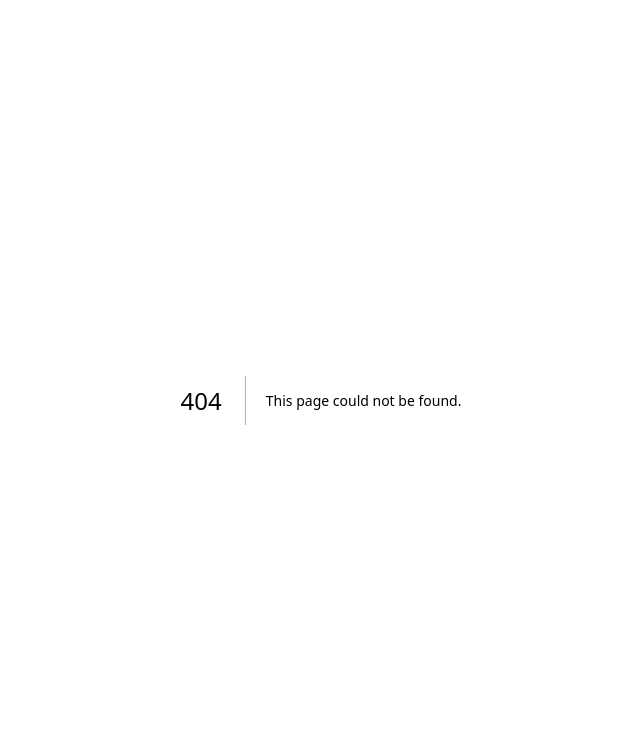
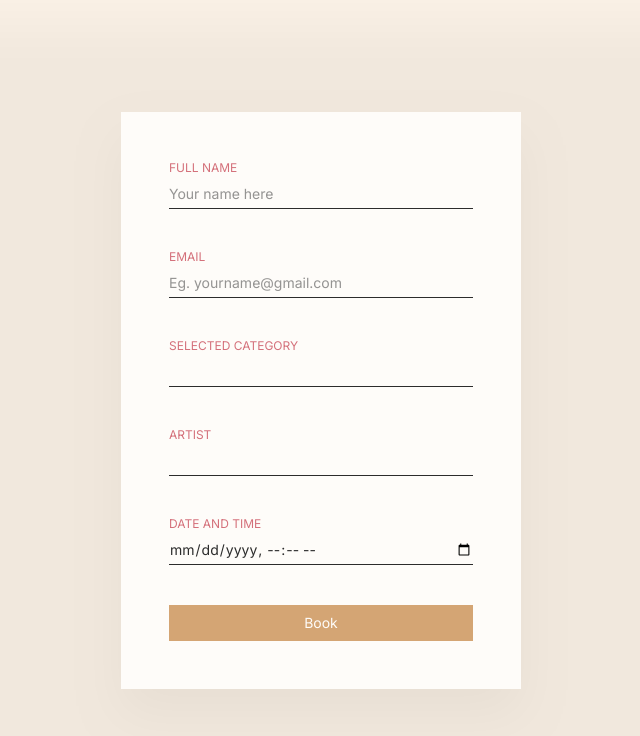
Before and after one commit to harshthakkr/Lumine, a Next.js app: page /submit in a window 1280 px wide. Before the commit this address had no page. Shown: the top 736 px of the page, without its empty margins (319-959 px from the left). Built offline with nearby package versions, Linux system fonts and the light colour scheme; a web font is replaced by a local one.

Commit message:
design the form page

```diff
--- /dev/null
+++ b/app/submit/page.tsx
@@ -0,0 +1,7 @@
+import { Form } from "@/components/Form";
+
+const Submit = () => {
+  return <Form />;
+};
+
+export default Submit;
--- /dev/null
+++ b/components/Form.tsx
@@ -0,0 +1,153 @@
+"use client";
+
+import z from "zod";
+import { InputField } from "./InputField";
+import { useState } from "react";
+
+const formSchema = z.object({
+  fullName: z
+    .string()
+    .min(2, { message: "Name must be atleast 2 characters long" }),
+  email: z.string().email({ message: "Invalid email address" }),
+  selectedCategory: z.string().min(1, { message: "Please select a category" }),
+  artist: z.string().min(1, { message: "Please select an artist" }),
+  dateAndTime: z.string().min(1, { message: "Please select date and time" }),
+});
+
+export interface formDataProps {
+  fullName: string;
+  email: string;
+  selectedCategory: string;
+  artist: string;
+  dateAndTime: string;
+}
+
+interface FormErrors {
+  fullName?: string;
+  email?: string;
+  selectedCategory?: string;
+  artist?: string;
+  dateAndTime?: string;
+}
+
+export const Form = () => {
+  const [formData, setFormData] = useState<formDataProps>({
+    fullName: "",
+    email: "",
+    selectedCategory: "",
+    artist: "",
+    dateAndTime: "",
+  });
+  const [errors, setErrors] = useState<FormErrors>({});
+  const [isSubmitting, setIsSubmitting] = useState(false);
+
+  const validateForm = () => {
+    try {
+      formSchema.parse(formData);
+      setErrors({});
+      return true;
+    } catch (error) {
+      if (error instanceof z.ZodError) {
+        const newErrors: FormErrors = {};
+        error.issues.forEach((err) => {
+          if (err.path[0]) {
+            newErrors[err.path[0] as keyof FormErrors] = err.message;
+          }
+        });
+        setErrors(newErrors);
+      }
+      return false;
+    }
+  };
+
+  const handleSubmit = async (e: React.FormEvent) => {
+    e.preventDefault();
+    setIsSubmitting(true);
+
+    if (validateForm()) {
+      try {
+        setFormData({
+          fullName: "",
+          email: "",
+          selectedCategory: "",
+          artist: "",
+          dateAndTime: "",
+        });
+        setErrors({});
+      } catch (error) {
+        console.error("Submission error:", error);
+      }
+    }
+    setIsSubmitting(false);
+  };
+
+  return (
+    <div className="min-h-screen font-inter bg-secondary/50 flex justify-center items-center drop-shadow-2xl">
+      <form
+        onSubmit={handleSubmit}
+        className="min-w-100 bg-neutral-light flex flex-col gap-8 p-12 text-sm"
+      >
+        <InputField
+          label="Full Name"
+          type="text"
+          placeholder="Your name here"
+          data={formData}
+          setData={setFormData}
+          value={formData.fullName}
+          fieldName="fullName"
+          error={errors.fullName}
+        />
+        <InputField
+          label="Email"
+          type="email"
+          placeholder="Eg. yourname@gmail.com"
+          data={formData}
+          setData={setFormData}
+          value={formData.email}
+          fieldName="email"
+          error={errors.email}
+        />
+        <InputField
+          label="Selected Category"
+          type="text"
+          data={formData}
+          setData={setFormData}
+          value={formData.selectedCategory}
+          fieldName="selectedCategory"
+          error={errors.selectedCategory}
+          isDisabled
+        />
+        <InputField
+          label="Artist"
+          type="text"
+          data={formData}
+          setData={setFormData}
+          value={formData.artist}
+          fieldName="artist"
+          error={errors.artist}
+          isDisabled
+        />
+        <InputField
+          label="Date and Time"
+          type="datetime-local"
+          data={formData}
+          setData={setFormData}
+          value={formData.dateAndTime}
+          fieldName="dateAndTime"
+          error={errors.dateAndTime}
+        />
+        <button
+          type="submit"
+          disabled={isSubmitting}
+          className={`py-2 text-neutral-light cursor-pointer duration-200 ${
+            isSubmitting
+              ? "bg-gray-400 cursor-not-allowed"
+              : "bg-primary hover:bg-primary-hover"
+          }`}
+        >
+          {isSubmitting ? "Booking..." : "Book"}
+        </button>
+      </form>
+    </div>
+  );
+};
--- /dev/null
+++ b/components/InputField.tsx
@@ -0,0 +1,55 @@
+import { formDataProps } from "./Form";
+
+export const InputField = ({
+  label,
+  type,
+  placeholder,
+  data,
+  setData,
+  value,
+  isDisabled,
+  fieldName,
+  error,
+}: {
+  label: string;
+  type: string;
+  placeholder?: string;
+  data: formDataProps;
+  setData: (prev: formDataProps) => void;
+  value: string;
+  isDisabled?: boolean;
+  fieldName: keyof formDataProps;
+  error?: string;
+}) => {
+  const handleChange = (e: React.ChangeEvent<HTMLInputElement>) => {
+    setData({
+      ...data,
+      [fieldName]: e.target.value,
+    });
+  };
+
+  return (
+    <div className="flex flex-col gap-2">
+      <label className="text-xs text-accent uppercase">{label}</label>
+      <input
+        onChange={handleChange}
+        type={type}
+        placeholder={placeholder || ""}
+        value={value}
+        className={`border-b outline-none pb-1 text-neutral-dark transition-colors duration-300 ${
+          error ? "border-red-500" : "border-neutral-dark"
+        }`}
+        disabled={isDisabled}
+      />
+      <div
+        className={`overflow-hidden transition-all duration-300 ease-in-out ${
+          error ? "max-h-6 opacity-100" : "max-h-0 opacity-0"
+        }`}
+      >
+        <span className="text-red-500 text-xs block transform transition-transform duration-300">
+          {error || ""}
+        </span>
+      </div>
+    </div>
+  );
+};
```
